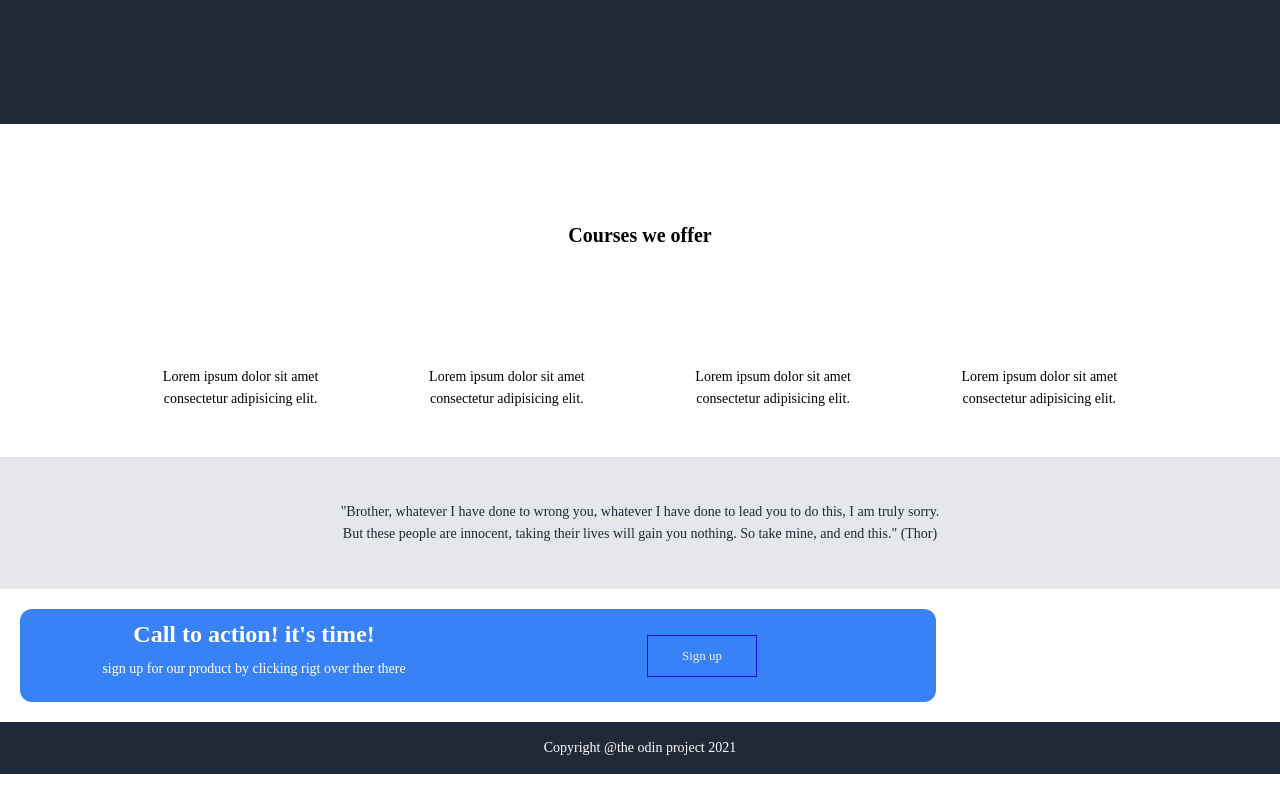
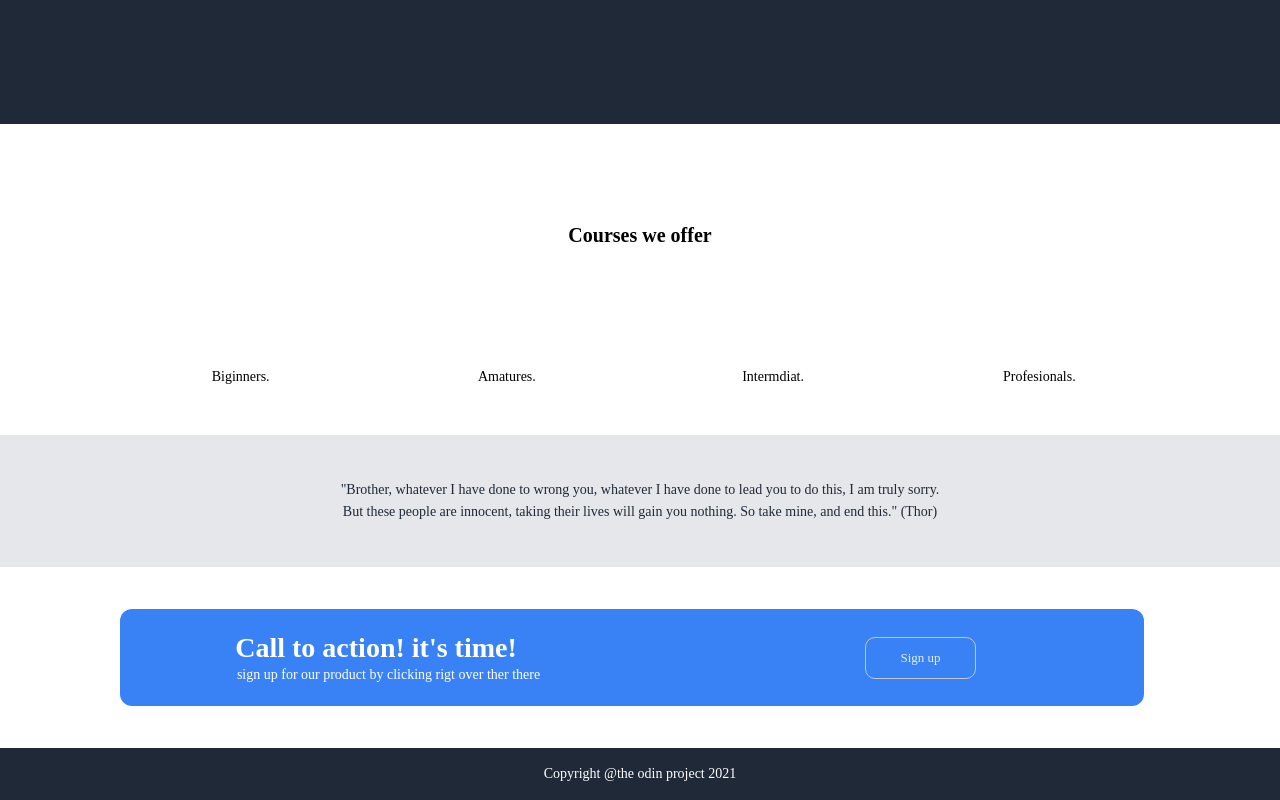
Before and after one commit to Dev-Franc/landing_page, a plain HTML site: page index.html in a window 1280 px wide. Shown: the part 436-1236 px from the top of the page. Before the commit the page ends 1210 px from the top, so only its background shows below. Drawn offline with Linux system fonts and the light colour scheme.

Commit message:
formating done

```diff
--- a/css/main.css
+++ b/css/main.css
@@ -83,10 +83,10 @@ nav img {
     display: inline-block;
     text-decoration: none;
     color: #eaecf0;
-    border: 1px solid rgb(34, 11, 240);
+    border: 1px solid rgb(198, 197, 204);
     padding: 12px 34px;
     font-size: 13px;
-
+    border-radius: 10px;
     background: transparent;
     position: relative;
     cursor: pointer;
@@ -206,10 +206,11 @@ h3{
 
 .call{
     background-color: #3882f6;
-    width: 70%;
-    margin: 20px;
+    width: 80%;
+    margin-top: 42px;
+    margin-bottom: 42px;
+    margin-left: 120px;
     border-radius: 12px;
-    padding: 12px 10px;
     display: flex;
     text-align: center;
     /* justify-content: right; */
@@ -218,14 +219,26 @@ h3{
 .call div{
     flex: 1;
     flex-basis: 100px;
-
     box-sizing: border-box;
     border: 4px;
     margin: auto;
-
     color: #fff;
+    padding: 10px 4px;
     /* background-color: aqua;
     border: #e75353 solid; */
+}
+.call h2{
+    padding: 5px;
+    padding-bottom: 0;
+    margin-top: 8px;
+    font-size: 28px;
+}
+.call p{
+    margin-top: -10px;
+    margin-left: 25px;
+}
+.call .sign-btn{
+    margin-left: 65px;
 }
 
 .footer{
--- a/index.html
+++ b/index.html
@@ -34,6 +34,9 @@
                 javascript and you are good to go.</p>
             <a href="" class="sign-btn">sign up</a>
         </div>
+        <div>
+            <img src="" alt="">
+        </div>
     </section>
     <!-- course -->
     <section class="course">
@@ -42,19 +45,19 @@
         <div class="row">
             <div class="course-col">
                 <div class="img-div"><img src="" alt=""></div>
-                <p>Lorem ipsum dolor sit amet consectetur adipisicing elit.</p>
+                <p>Biginners.</p>
             </div>
             <div class="course-col">
                 <div class="img-div"><img src="" alt=""></div>
-                <p>Lorem ipsum dolor sit amet consectetur adipisicing elit.</p>
+                <p>Amatures.</p>
             </div>
             <div class="course-col">
                 <div class="img-div"><img src="" alt=""></div>
-                <p>Lorem ipsum dolor sit amet consectetur adipisicing elit.</p>
+                <p>Intermdiat.</p>
             </div>
             <div class="course-col">
                 <div class="img-div"><img src="" alt=""></div>
-                <p>Lorem ipsum dolor sit amet consectetur adipisicing elit.</p>
+                <p>Profesionals.</p>
             </div>
         </div>
     </section>
```
